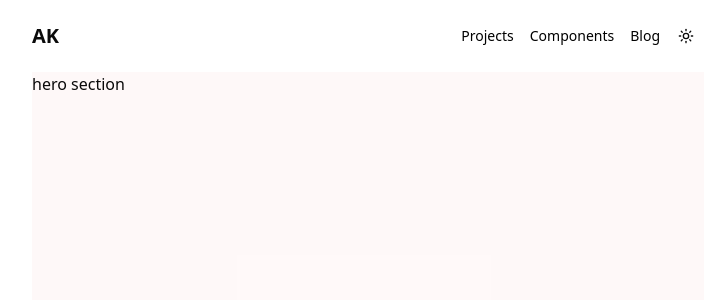
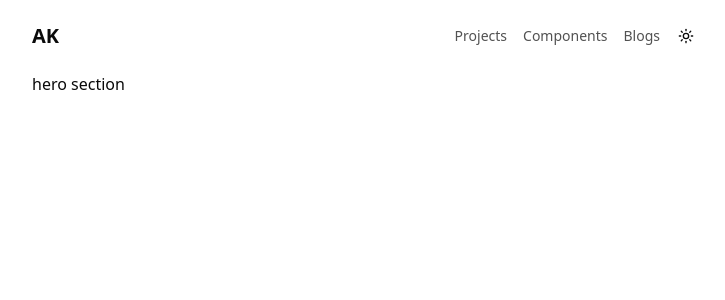
Before and after one commit to Abhinav-not-found/portfolio, a Next.js app: page / in a window 1280 px wide. Shown: the top 300 px of the page, without its empty margins (272-997 px from the left). Built offline with nearby package versions, Linux system fonts and the light colour scheme.

Commit message:
styled navlinks

```diff
--- /dev/null
+++ b/src/app/blogs/page.jsx
@@ -0,0 +1,11 @@
+import React from 'react'
+
+const page = () => {
+  return (
+    <div>
+
+    </div>
+  )
+}
+
+export default page
--- /dev/null
+++ b/src/app/components/page.jsx
@@ -0,0 +1,11 @@
+import React from 'react'
+
+const page = () => {
+  return (
+    <div>
+
+    </div>
+  )
+}
+
+export default page
--- /dev/null
+++ b/src/app/projects/page.jsx
@@ -0,0 +1,11 @@
+import React from 'react'
+
+const page = () => {
+  return (
+    <div>
+
+    </div>
+  )
+}
+
+export default page
--- a/src/components/navbar/logo.jsx
+++ b/src/components/navbar/logo.jsx
@@ -3,7 +3,7 @@ import React from "react"
 
 const Logo = () => {
   return (
-    <Link href={"/"} className='font-bold font-playfair text-xl'>
+    <Link href={"/"} className='font-bold font-playfair text-xl select-none'>
       AK
     </Link>
   )
--- a/src/components/navbar/nav-links.jsx
+++ b/src/components/navbar/nav-links.jsx
@@ -1,21 +1,31 @@
+"use client"
 import Link from "next/link"
 import React from "react"
+import { usePathname } from "next/navigation"
 
 const NavLinks = () => {
   return (
     <nav className='text-sm flex gap-4'>
-      <Links>Projects</Links>
-      <Links>Components</Links>
-      <Links>Blog</Links>
+      <Links>projects</Links>
+      <Links>components</Links>
+      <Links>blogs</Links>
     </nav>
   )
 }
 
 const Links = ({ children }) => {
+  const path = usePathname()
+  const href = `/${children}`
+  const isActive = path === href
+
   return (
     <Link
-      href={children}
-      className='cursor-pointer text-black hover:underline underline-offset-2'
+      href={href}
+      className={`cursor-pointer underline-offset-2 transition-colors first-letter:uppercase ${
+        isActive
+          ? "text-black dark:text-white underline"
+          : "text-neutral-600 dark:text-neutral-400 hover:text-black dark:hover:text-white hover:underline"
+      }`}
     >
       {children}
     </Link>
--- a/src/components/sections/hero.jsx
+++ b/src/components/sections/hero.jsx
@@ -2,7 +2,7 @@ import React from 'react'
 
 const Hero = () => {
   return (
-    <section className='w-full h-[80vh] bg-red-50/50'>
+    <section className='w-full h-[80vh]'>
       hero section
     </section>
   )
```
